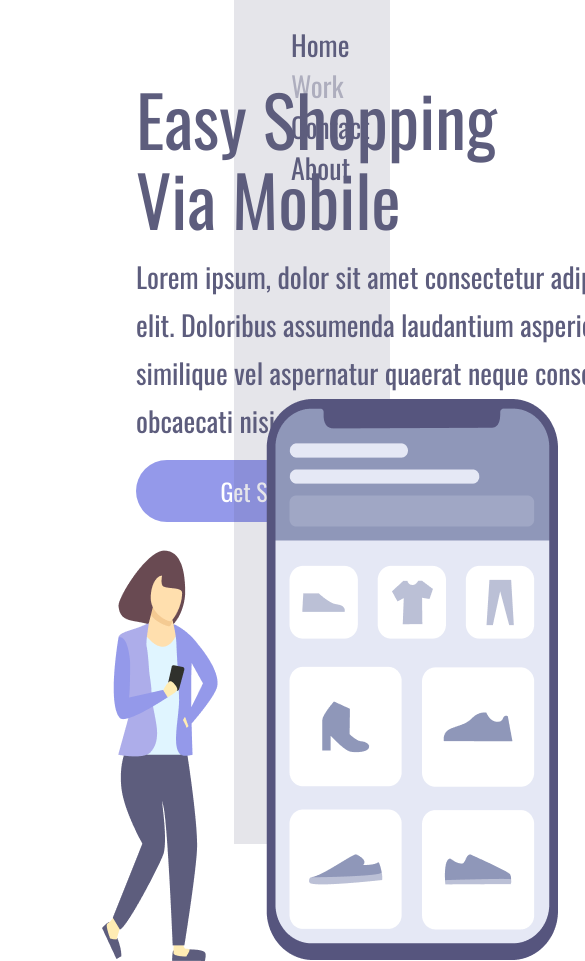
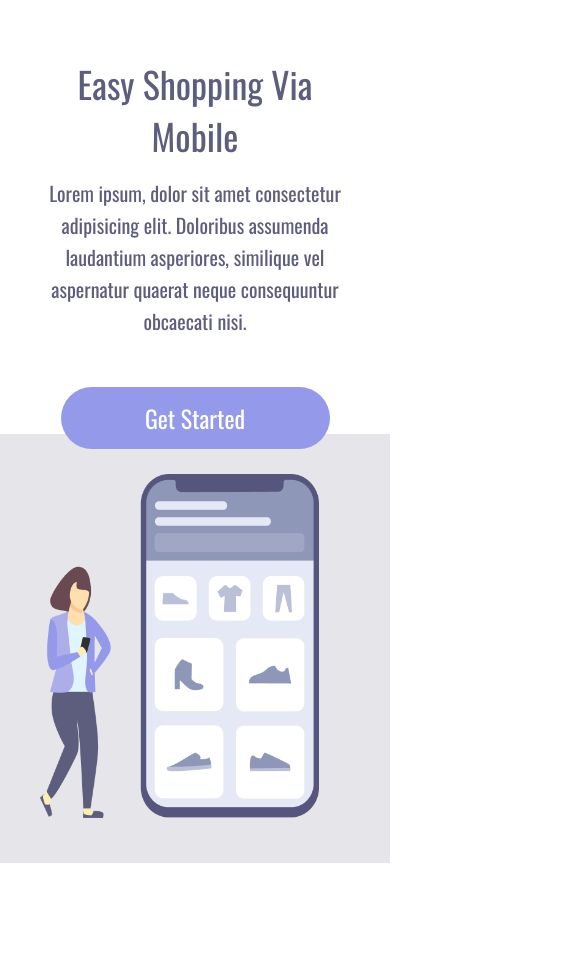
Before and after one commit to niccolaspeixoto/Projeto-Responsivo-Easy-Shopping-Via-Mobile, a plain HTML site: page index.html in a window 390 px wide. Shown: the top 961 px of the page, 585 px wide, since content can reach past the window. After the commit the page ends 863 px from the top, so only its background shows below. Drawn offline with nearby package versions, Linux system fonts and the light colour scheme.

Commit message:
media querry recriado com sucesso!

```diff
--- a/style.css
+++ b/style.css
@@ -25,7 +25,6 @@
     height: 100vh;
     width: 40vw;
     position: absolute;
-    right: 0;
 }
 
 img {
@@ -66,8 +65,8 @@ button {
 }
 
 button:hover {
-    background-color: rgb(155, 105, 163);
-    color: #ffffff;
+    background-color: #ffffff;
+    color:rgb(133, 82, 180);
 }
 
 a {
@@ -86,3 +85,53 @@ a:nth-child(2) {
 header {
     margin: 24px 0 0 57px;
 }
+
+
+@media screen and (max-width:1320px){
+    .container-left{
+        width: 100%;
+        height: 50%;
+        padding: 0;
+        margin: 0;
+
+    }
+
+    .container-right{
+        display: block;
+        width: 100%;
+        height: auto;
+        position: static;
+        padding: 40px;
+    }
+
+    img{
+        position: static;
+        width: 90%;
+
+    }
+
+    header{
+        display: none;
+    }
+
+    h1{
+        font-size: 36px;
+        line-height: 52px;
+        width: auto;
+        margin: 58px 50px 0 50px;
+        text-align: center;
+    }
+
+    p{
+        margin: 15px 40px;
+        width: auto;
+        text-align: center;
+        font-size: 20px;
+        line-height: 32px;
+    }
+
+    button{
+        display: block;
+        margin:50px auto;
+    }
+}
```
